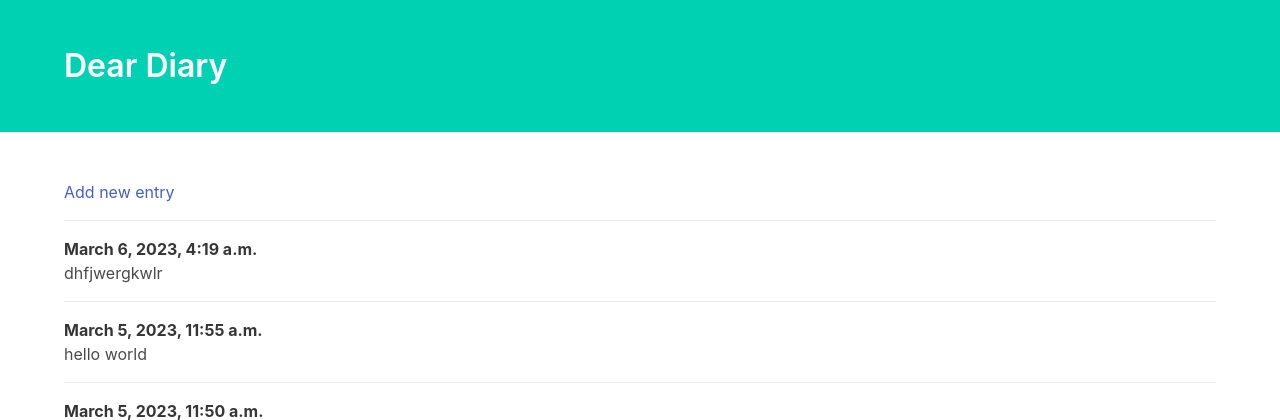
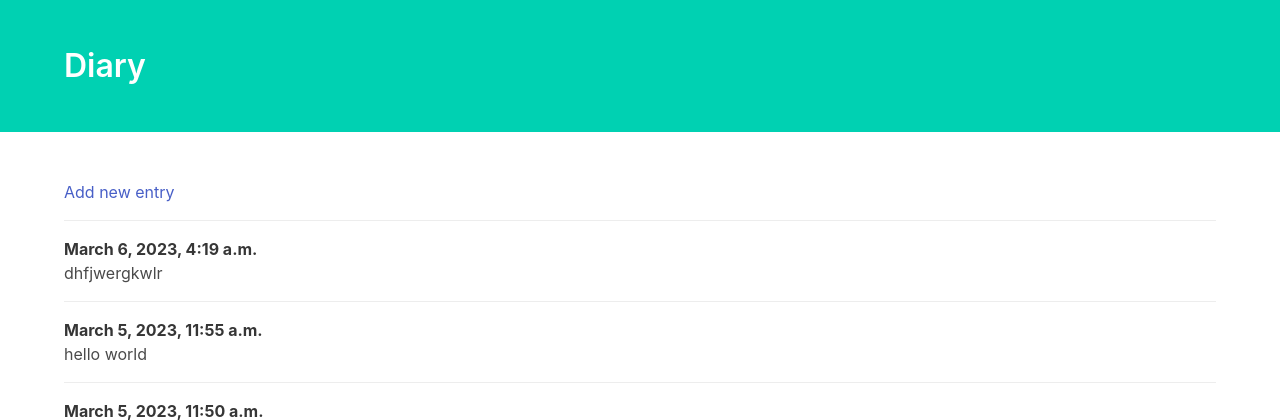
Before and after one commit to GauriNevase/Python_mini_project, a Django app: page / in a window 1280 px wide. Shown: the top 420 px of the page. Run offline with Django 4.2, Linux system fonts and the light colour scheme; data comes from the database, SQL or seed files in the repository; some libraries are stand-ins or nearby versions.

Commit message:
title changed

```diff
--- a/Python_mini_project/Diary/entries/templates/entries/index.html
+++ b/Python_mini_project/Diary/entries/templates/entries/index.html
@@ -14,7 +14,7 @@
         <div class="hero-body">
             <div class="container">
                 <h1 class="title">
-                    Dear Diary
+                    Diary
                 </h1>
             </div>
         </div>
```
